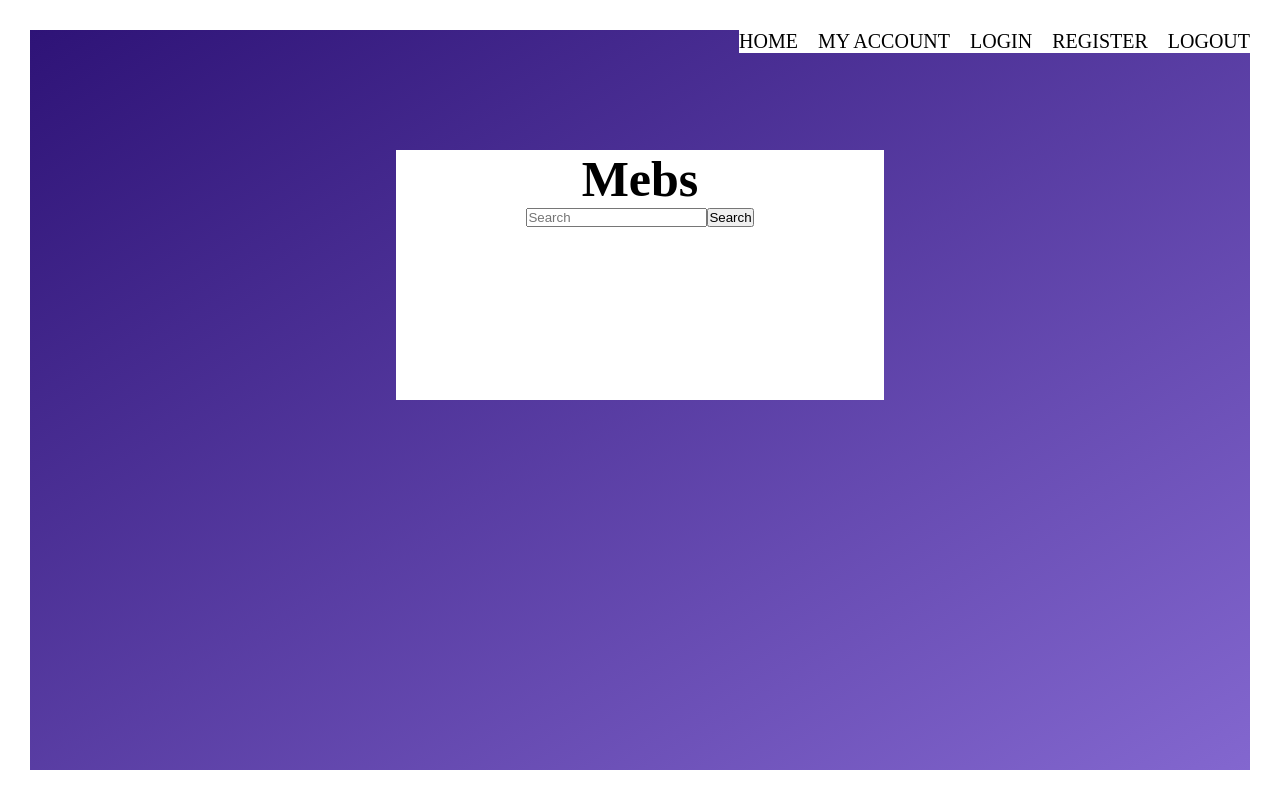
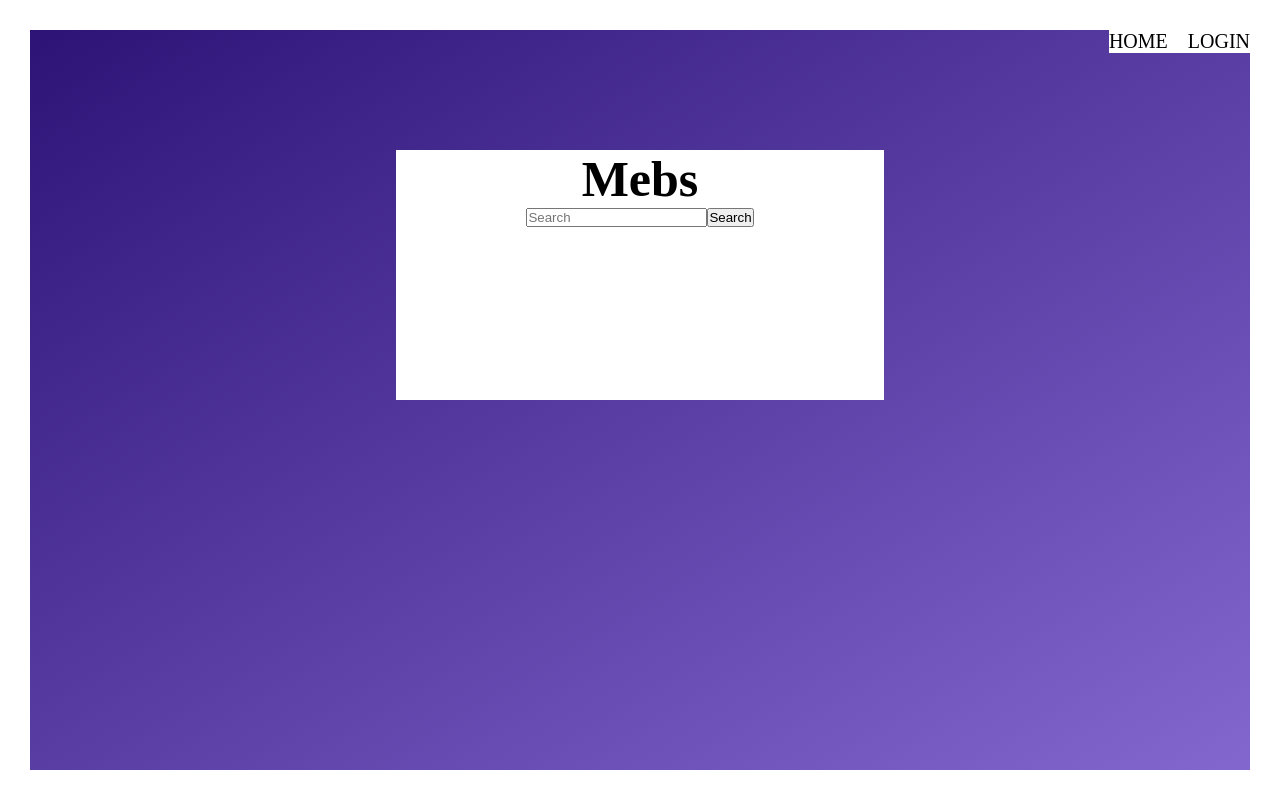
Before and after one commit to cecheta/mebs, a React (Create React App) app in the folder frontend/: page / in a window 1280 px wide. Built offline with nearby package versions, Linux system fonts and the light colour scheme; no server answers.

Commit message:
Navigation bar reflects auth status

```diff
--- a/frontend/src/components/Navigation/Navigation.js
+++ b/frontend/src/components/Navigation/Navigation.js
@@ -1,26 +1,36 @@
 import React from 'react';
+import { shallowEqual, useSelector } from 'react-redux';
 import { Link } from 'react-router-dom';
 import { withRouter } from 'react-router-dom';
 import './Navigation.scss';
 
 const Navigation = (props) => {
+  const { loggedIn } = useSelector(
+    (state) => ({
+      loggedIn: state.auth.loggedIn,
+    }),
+    shallowEqual
+  );
+
   return (
     <ul className="Navigation">
       <li>
         <Link to="/">HOME</Link>
       </li>
+      {loggedIn ? (
+        <>
           <li>
             <Link to="/account">MY ACCOUNT</Link>
           </li>
           <li>
+            <Link to="/logout">LOGOUT</Link>
+          </li>
+        </>
+      ) : (
+        <li>
           <Link to="/login">LOGIN</Link>
         </li>
-      <li>
-        <Link to="/register">REGISTER</Link>
-      </li>
-      <li>
-        <Link to="/logout">LOGOUT</Link>
-      </li>
+      )}
     </ul>
   );
 };
--- a/frontend/src/store/reducers/auth.js
+++ b/frontend/src/store/reducers/auth.js
@@ -11,6 +11,7 @@ const authSaveToken = (state, action) => {
   const newState = {
     ...state,
     token: action.token,
+    loggedIn: true,
   };
 
   return newState;
```
Lines whose indentation alone changed are shown as unchanged.
